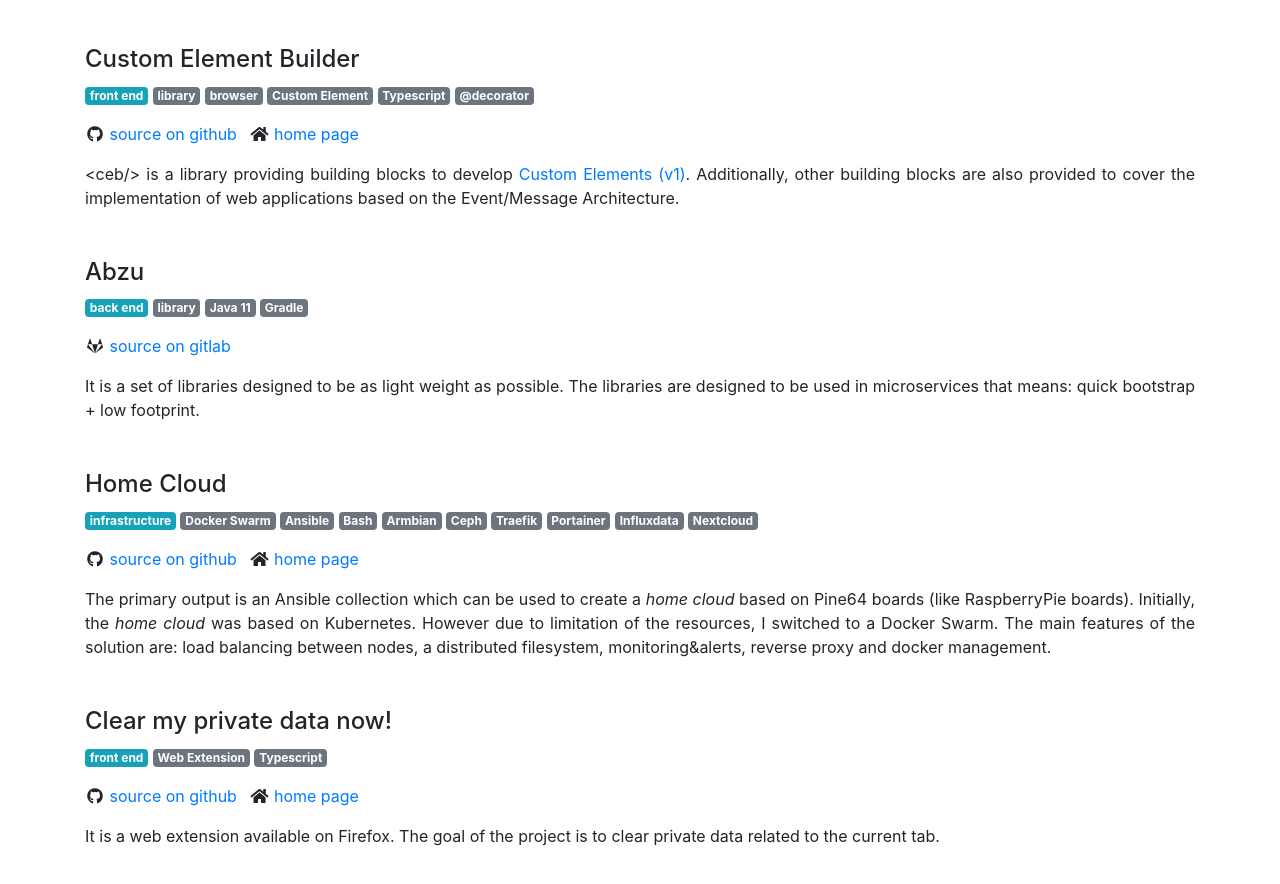
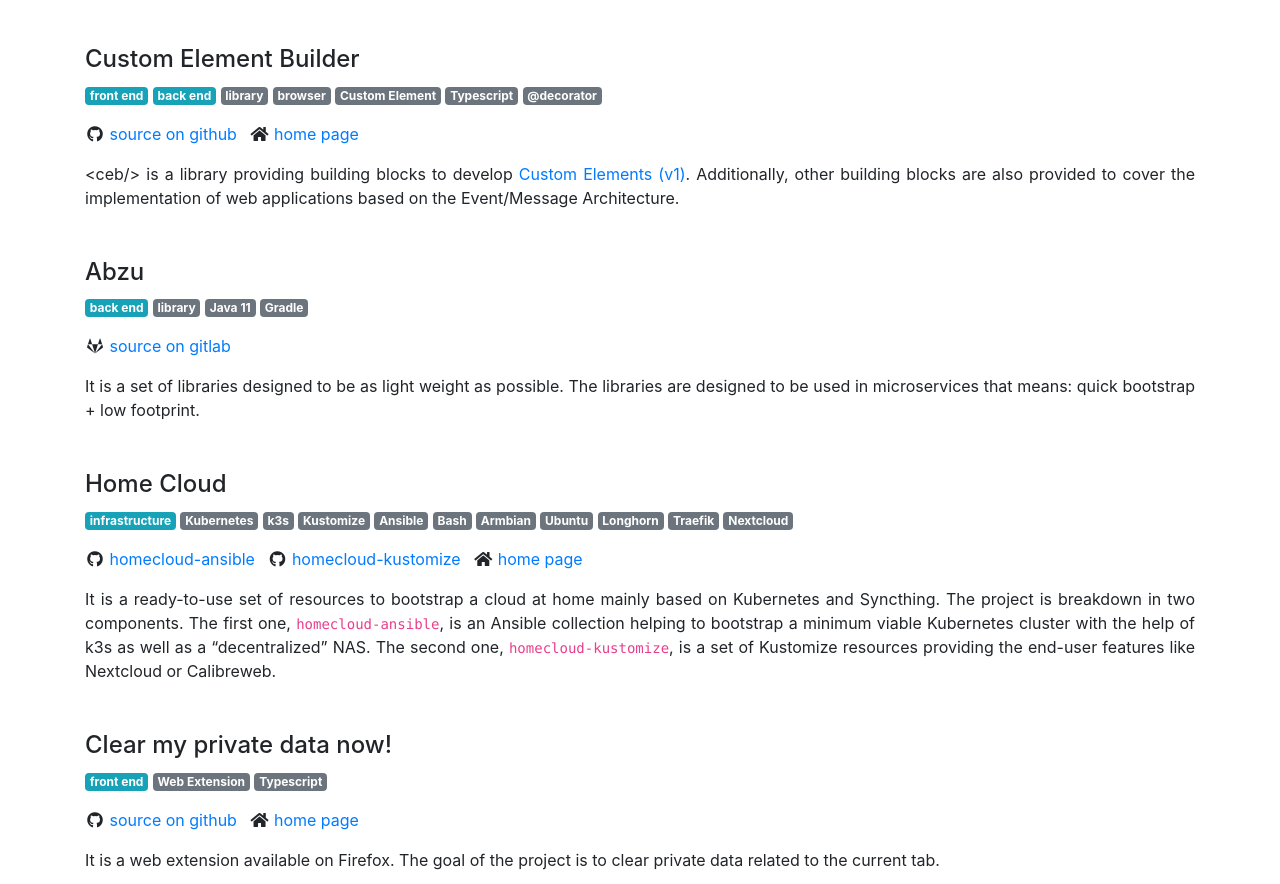
Before and after one commit to tmorin/tmorin.github.io, a plain HTML site: page index.html in a window 1280 px wide. Shown: the part 1096-1980 px from the top of the page. Drawn offline with nearby package versions, Linux system fonts and the light colour scheme.

Commit message:
feat: update the homcloud project

```diff
--- a/index.html
+++ b/index.html
@@ -206,6 +206,7 @@
     <h4 class="mt-5">Custom Element Builder</h4>
     <p>
         <span class="badge badge-info">front end</span>
+        <span class="badge badge-info">back end</span>
         <span class="badge badge-secondary">library</span>
         <span class="badge badge-secondary">browser</span>
         <span class="badge badge-secondary">Custom Element</span>
@@ -277,20 +278,25 @@
     <h4 class="mt-5">Home Cloud</h4>
     <p>
         <span class="badge badge-info">infrastructure</span>
-        <span class="badge badge-secondary">Docker Swarm</span>
+        <span class="badge badge-secondary">Kubernetes</span>
+        <span class="badge badge-secondary">k3s</span>
+        <span class="badge badge-secondary">Kustomize</span>
         <span class="badge badge-secondary">Ansible</span>
         <span class="badge badge-secondary">Bash</span>
         <span class="badge badge-secondary">Armbian</span>
-        <span class="badge badge-secondary">Ceph</span>
+        <span class="badge badge-secondary">Ubuntu</span>
+        <span class="badge badge-secondary">Longhorn</span>
         <span class="badge badge-secondary">Traefik</span>
-        <span class="badge badge-secondary">Portainer</span>
-        <span class="badge badge-secondary">Influxdata</span>
         <span class="badge badge-secondary">Nextcloud</span>
     </p>
     <ul class="list-inline">
         <li class="list-inline-item">
             <i class="fab fa-github fa-fw"></i>
-            <a target="_blank" href="https://github.com/tmorin/homecloud-ansible">source on github</a>
+            <a target="_blank" href="https://github.com/tmorin/homecloud-ansible">homecloud-ansible</a>
+        </li>
+        <li class="list-inline-item">
+            <i class="fab fa-github fa-fw"></i>
+            <a target="_blank" href="https://github.com/tmorin/homecloud-kustomize">homecloud-kustomize</a>
         </li>
         <li class="list-inline-item">
             <i class="fa fa-home fa-fw "></i>
@@ -298,10 +304,10 @@
         </li>
     </ul>
     <p class="text-justify">
-        The primary output is an Ansible collection which can be used to create a <em>home cloud</em> based on Pine64 boards (like RaspberryPie boards).
-        Initially, the <em>home cloud</em> was based on Kubernetes.
-        However due to limitation of the resources, I switched to a Docker Swarm.
-        The main features of the solution are: load balancing between nodes, a distributed filesystem, monitoring&alerts, reverse proxy and docker management.
+        It is a ready-to-use set of resources to bootstrap a cloud at home mainly based on Kubernetes and Syncthing.
+        The project is breakdown in two components.
+        The first one, <code>homecloud-ansible</code>, is an Ansible collection helping to bootstrap a minimum viable Kubernetes cluster with the help of k3s as well as a “decentralized” NAS.
+        The second one, <code>homecloud-kustomize</code>, is a set of Kustomize resources providing the end-user features like Nextcloud or Calibreweb.
     </p>
 
     <h4 class="mt-5">Clear my private data now!</h4>
```
